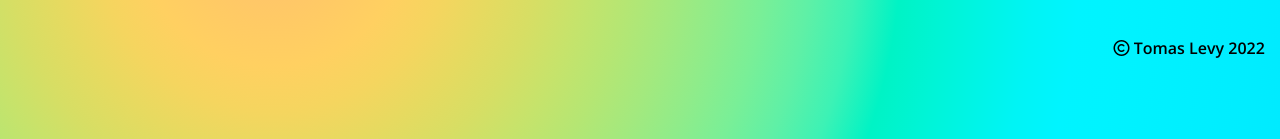
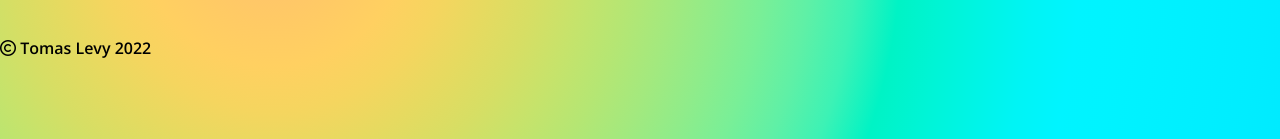
Before and after one commit to Levy4380/Carta-de-Presentacion, a plain HTML site: page index.html in a window 1280 px wide. Shown: the part 661-800 px from the top of the page. Drawn offline with nearby package versions, Linux system fonts and the light colour scheme.

Commit message:
Update estilos.css

```diff
--- a/css/estilos.css
+++ b/css/estilos.css
@@ -248,6 +248,4 @@ filter: progid:DXImageTransform.Microsoft.gradient( startColorstr='#f09433', end
     position: absolute;
     font-size: medium;
     font-weight: 600;
-    left: 87%;
-
 }
```
